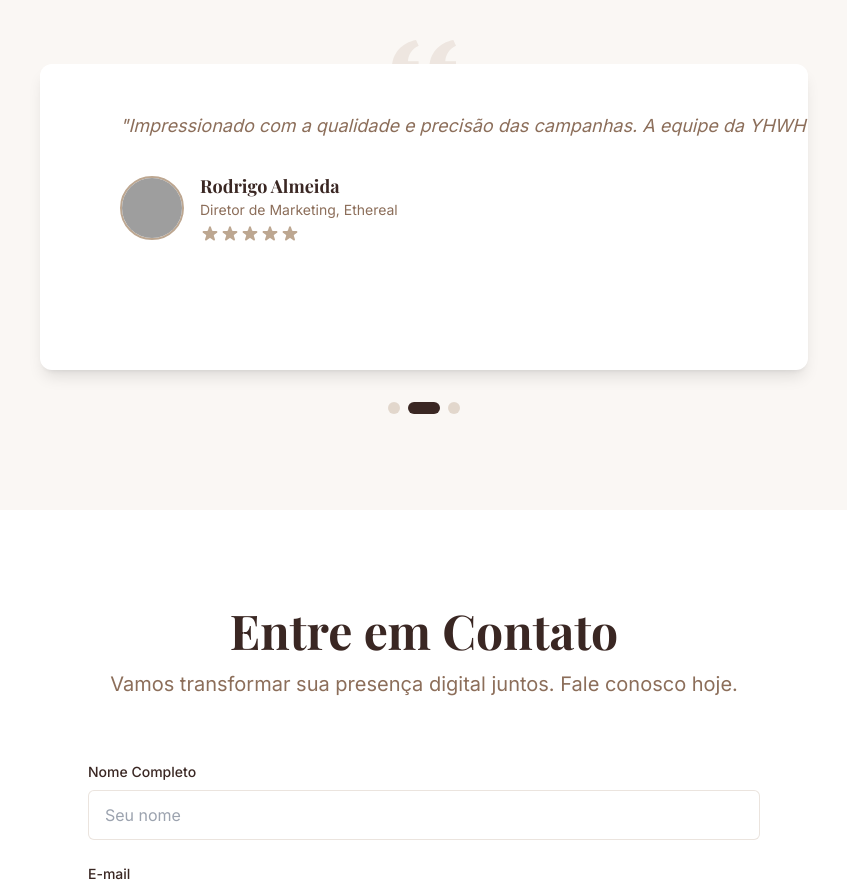
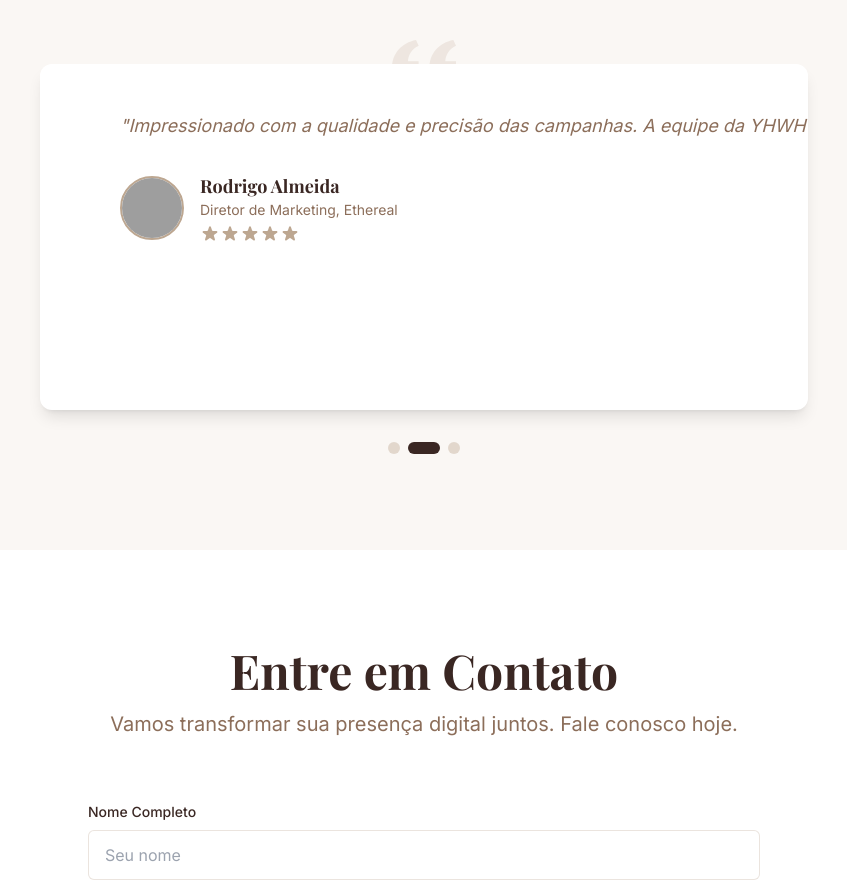
Before and after one commit to Merle-py/yhwh-agency, a React (Vite) app: page / in a window 1280 px wide. Shown: the part 3909-4801 px from the top of the page, without its empty margins (216-1063 px from the left). Built offline with nearby package versions, Linux system fonts and the light colour scheme; grey boxes are pictures that could not be loaded.

Commit message:
Fix: Testimonial text cut off
Fixes the testimonial text being cut off in the testimonials section.

```diff
--- a/src/components/Testimonials.tsx
+++ b/src/components/Testimonials.tsx
@@ -1,3 +1,4 @@
+
 import { useEffect, useRef, useState } from "react";
 
 const testimonials = [
@@ -132,10 +133,10 @@ const Testimonials = () => {
                 <div
                   key={index}
                   className="w-full flex-shrink-0 px-4 md:px-8"
-                  style={{ minHeight: 210 }}
+                  style={{ minHeight: 250 }}
                 >
                   <div className="w-full mb-8">
-                    <p className="text-yhwh-brown-medium italic text-lg">
+                    <p className="text-yhwh-brown-medium italic text-lg break-words whitespace-normal">
                       "{testimonial.testimonial}"
                     </p>
                   </div>
```
